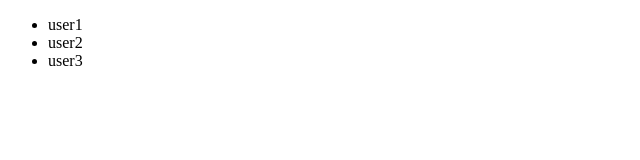
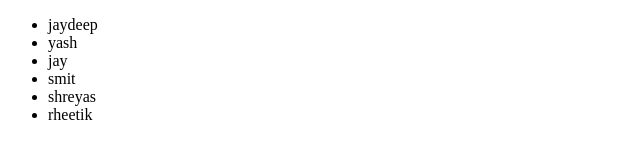
Before and after one commit to jaydeep-zeus-3704/task1_devops, a website: page src/frontend/index.html in a window 1280 px wide. Shown: the whole page, without its empty margins (0-640 px from the left). Drawn offline with Linux system fonts and the light colour scheme.

Commit message:
feat: replaced dummy with real usernames

```diff
--- a/src/frontend/index.html
+++ b/src/frontend/index.html
@@ -7,9 +7,12 @@
 </head>
 <body>
     <ul>
-        <li>user1</li>
-        <li>user2</li>
-        <li>user3</li>
+        <li>jaydeep</li>
+        <li>yash</li>
+        <li>jay</li>
+        <li>smit</li>
+        <li>shreyas</li>
+        <li>rheetik</li>
     </ul>
 </body>
 </html>
```
